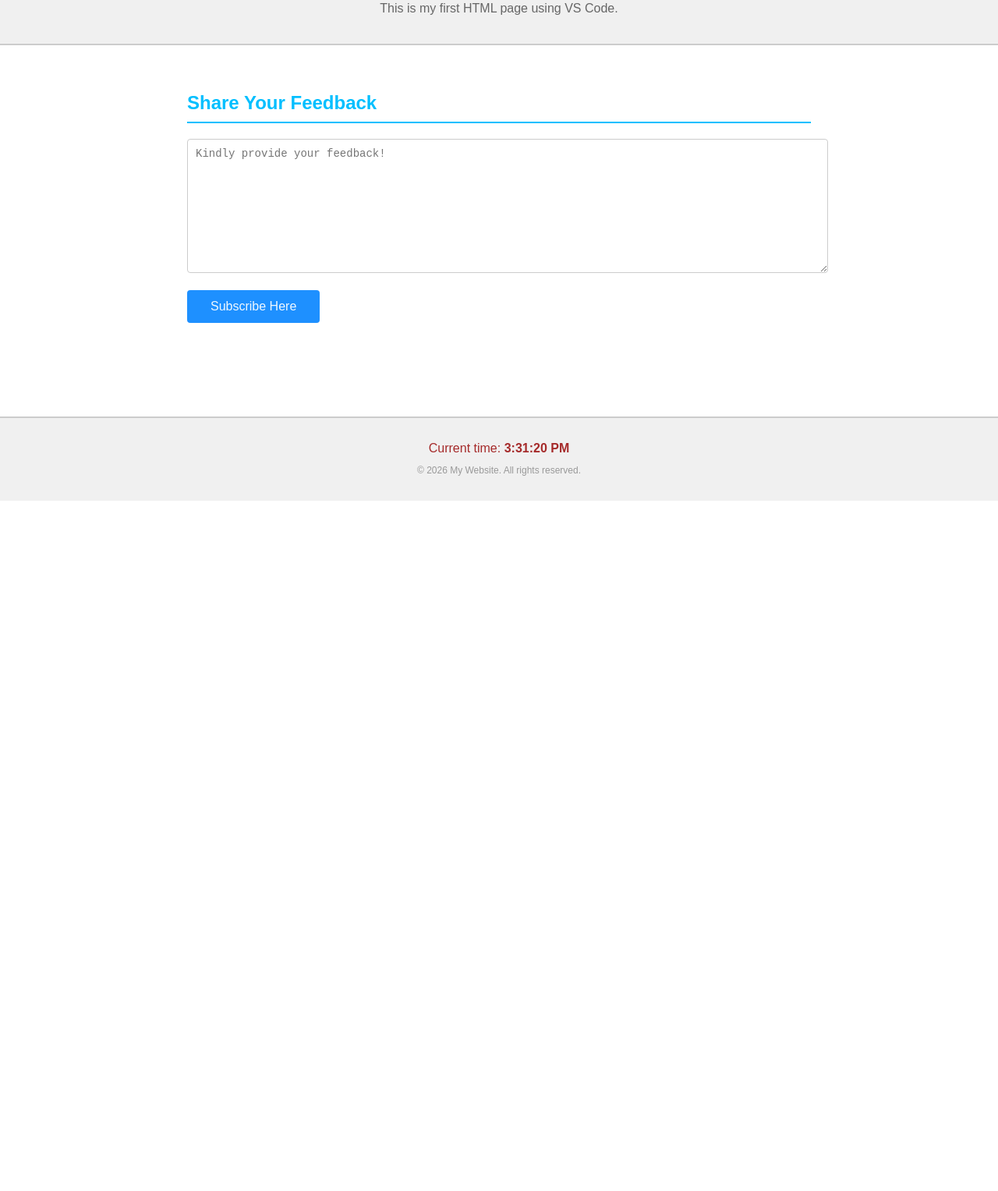
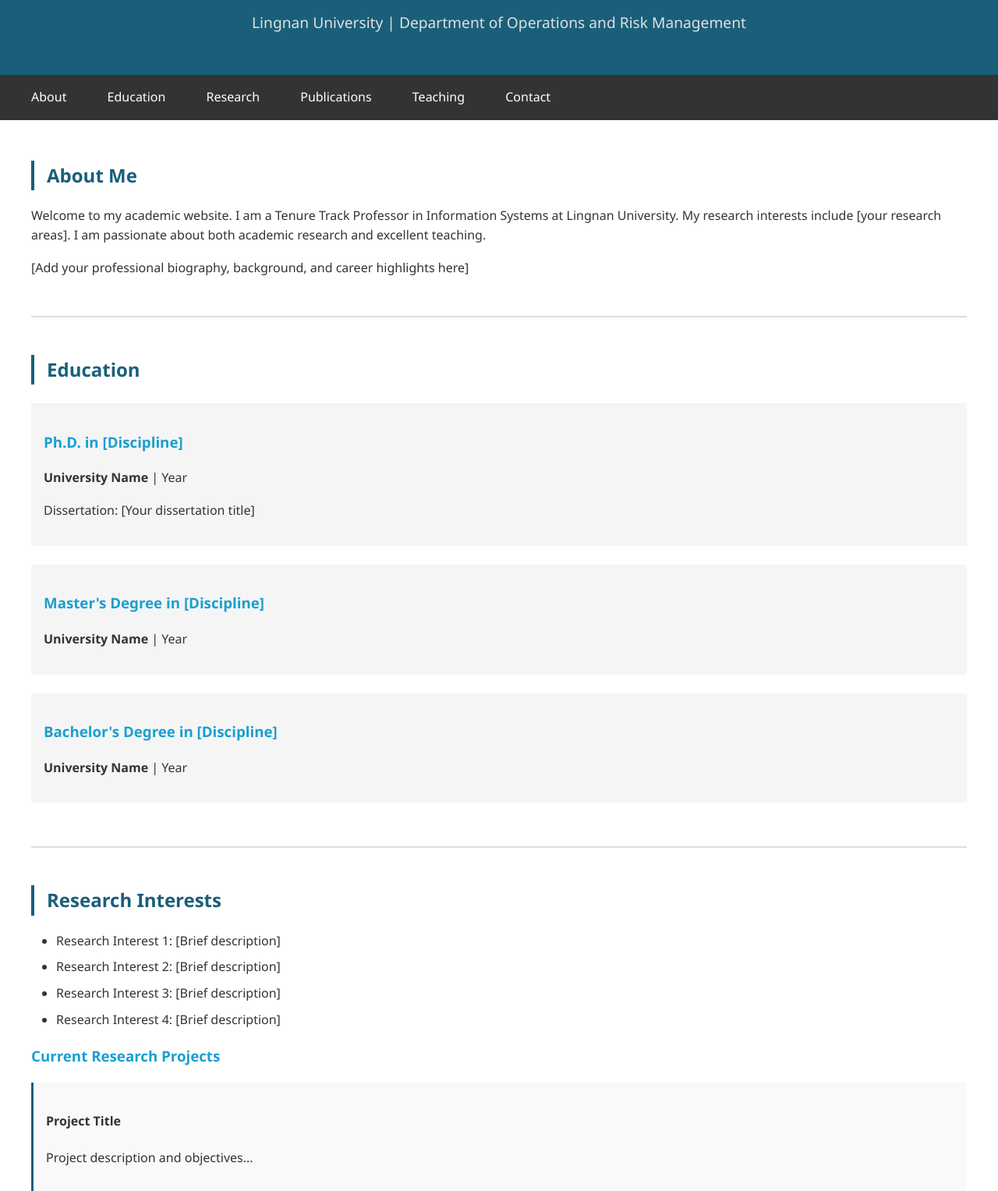
Before and after one commit to isjianhuayu-design/BAI, a plain HTML site: page index.html in a window 1280 px wide. Shown: the part 151-1678 px from the top of the page at 78% size. Before the commit the page ends 800 px from the top, so only its background shows below. Drawn offline with Linux system fonts and the light colour scheme.

Commit message:
Revise index.html for academic website structure
Updated the HTML structure and content for Dr. Jordan YU's academic website, including sections for About, Education, Research, Publications, Teaching, and Contact Information.

```diff
--- a/index.html
+++ b/index.html
@@ -3,69 +3,268 @@
   <head>
     <meta charset="UTF-8" />
     <meta name="viewport" content="width=device-width, initial-scale=1.0" />
-    <title>HTML codes</title>
+    <title>Dr. Jordan YU - Information Systems</title>
+    <style>
+      body {
+        font-family: "Segoe UI", Tahoma, Geneva, Verdana, sans-serif;
+        line-height: 1.6;
+        color: #333;
+        margin: 0;
+        padding: 0;
+      }
+      header {
+        background-color: #1a5f7a;
+        color: white;
+        padding: 2rem;
+        text-align: center;
+      }
+      nav {
+        background-color: #333;
+        padding: 1rem;
+        position: sticky;
+        top: 0;
+      }
+      nav a {
+        color: white;
+        text-decoration: none;
+        margin: 0 1.5rem;
+        font-weight: 500;
+      }
+      nav a:hover {
+        color: #1a9fcf;
+      }
+      main {
+        max-width: 1200px;
+        margin: 0 auto;
+        padding: 2rem;
+      }
+      section {
+        margin-bottom: 3rem;
+        border-bottom: 2px solid #ddd;
+        padding-bottom: 2rem;
+      }
+      section:last-child {
+        border-bottom: none;
+      }
+      h1 {
+        margin: 0;
+        font-size: 2.5rem;
+      }
+      h2 {
+        color: #1a5f7a;
+        border-left: 4px solid #1a5f7a;
+        padding-left: 1rem;
+      }
+      h3 {
+        color: #1a9fcf;
+      }
+      .subtitle {
+        font-size: 1.2rem;
+        color: #e0e0e0;
+      }
+      .contact-info {
+        font-size: 0.95rem;
+      }
+      ul,
+      ol {
+        margin: 1rem 0;
+        padding-left: 2rem;
+      }
+      li {
+        margin: 0.5rem 0;
+      }
+      article {
+        background-color: #f9f9f9;
+        padding: 1rem;
+        margin: 1rem 0;
+        border-left: 3px solid #1a5f7a;
+      }
+      footer {
+        background-color: #333;
+        color: white;
+        text-align: center;
+        padding: 1.5rem;
+        margin-top: 3rem;
+      }
+      .education-item,
+      .publication-item {
+        margin: 1.5rem 0;
+        padding: 1rem;
+        background-color: #f5f5f5;
+      }
+    </style>
   </head>
-  <body style="color: brown; font-family: Arial, sans-serif; margin: 0; padding: 0;">
-
-    <!-- Header Section -->
-    <header style="background-color: #f0f0f0; padding: 20px; text-align: center; border-bottom: 2px solid #ccc;">
-      <img src="LUlogo.jpg" alt="LU Logo" width="150" style="margin-bottom: 20px;" />
-      <h1
-        style="
-          color: deepskyblue;
-          font-family: &quot;Times New Roman&quot;, Times, serif;
-          font-size: 60px;
-          margin: 10px 0;
-        "
-      >
-        Welcome everyone!
-      </h1>
-      <p style="font-size: 16px; color: #666;">This is my first HTML page using VS Code.</p>
+  <body>
+    <!-- HEADER -->
+    <header>
+      <h1>Dr. Jordan YU</h1>
+      <p class="subtitle">Assistant Professor | Information Systems</p>
+      <p class="subtitle">
+        Lingnan University | Department of Operations and Risk Management
+      </p>
     </header>
 
-    <!-- Main Content Section -->
-    <main style="padding: 40px 20px; max-width: 800px; margin: 0 auto;">
+    <!-- NAVIGATION -->
+    <nav>
+      <a href="#about">About</a>
+      <a href="#education">Education</a>
+      <a href="#research">Research</a>
+      <a href="#publications">Publications</a>
+      <a href="#teaching">Teaching</a>
+      <a href="#contact">Contact</a>
+    </nav>
 
-      <!-- Feedback Section -->
-      <section style="margin-bottom: 40px;">
-        <h2 style="color: deepskyblue; border-bottom: 2px solid deepskyblue; padding-bottom: 10px;">Share Your Feedback</h2>
-        <textarea
-          placeholder="Kindly provide your feedback!"
-          style="width: 100%; height: 150px; padding: 10px; font-size: 14px; border: 1px solid #ccc; border-radius: 4px;"
-        ></textarea>
-        <br /><br />
-        <button
-          style="
-            background-color: dodgerblue;
-            color: aliceblue;
-            border: none;
-            padding: 12px 30px;
-            font-size: 16px;
-            border-radius: 4px;
-            cursor: pointer;
-          "
-          onclick="alert('Thank you for subscribing!')"
-        >
-          Subscribe Here
-        </button>
+    <!-- MAIN CONTENT -->
+    <main>
+      <!-- ABOUT SECTION -->
+      <section id="about">
+        <h2>About Me</h2>
+        <p>
+          Welcome to my academic website. I am a Tenure Track Professor in
+          Information Systems at Lingnan University. My research interests
+          include [your research areas]. I am passionate about both academic
+          research and excellent teaching.
+        </p>
+        <p>
+          [Add your professional biography, background, and career highlights
+          here]
+        </p>
       </section>
 
+      <!-- EDUCATION SECTION -->
+      <section id="education">
+        <h2>Education</h2>
+        <div class="education-item">
+          <h3>Ph.D. in [Discipline]</h3>
+          <p><strong>University Name</strong> | Year</p>
+          <p>Dissertation: [Your dissertation title]</p>
+        </div>
+        <div class="education-item">
+          <h3>Master's Degree in [Discipline]</h3>
+          <p><strong>University Name</strong> | Year</p>
+        </div>
+        <div class="education-item">
+          <h3>Bachelor's Degree in [Discipline]</h3>
+          <p><strong>University Name</strong> | Year</p>
+        </div>
+      </section>
+
+      <!-- RESEARCH SECTION -->
+      <section id="research">
+        <h2>Research Interests</h2>
+        <ul>
+          <li>Research Interest 1: [Brief description]</li>
+          <li>Research Interest 2: [Brief description]</li>
+          <li>Research Interest 3: [Brief description]</li>
+          <li>Research Interest 4: [Brief description]</li>
+        </ul>
+        <h3>Current Research Projects</h3>
+        <article>
+          <h4>Project Title</h4>
+          <p>Project description and objectives...</p>
+        </article>
+        <article>
+          <h4>Project Title</h4>
+          <p>Project description and objectives...</p>
+        </article>
+      </section>
+
+      <!-- PUBLICATIONS SECTION -->
+      <section id="publications">
+        <h2>Publications</h2>
+        <h3>Journal Articles</h3>
+        <ol>
+          <li>
+            Author(s). (Year). "Article Title." <em>Journal Name</em>,
+            Volume(Issue), Pages.
+          </li>
+          <li>
+            Author(s). (Year). "Article Title." <em>Journal Name</em>,
+            Volume(Issue), Pages.
+          </li>
+        </ol>
+        <h3>Conference Proceedings</h3>
+        <ol>
+          <li>
+            Author(s). (Year). "Paper Title." In
+            <em>Proceedings of Conference Name</em>.
+          </li>
+          <li>
+            Author(s). (Year). "Paper Title." In
+            <em>Proceedings of Conference Name</em>.
+          </li>
+        </ol>
+        <h3>Books & Book Chapters</h3>
+        <ol>
+          <li>Author(s). (Year). <em>Book Title</em>. Publisher Name.</li>
+        </ol>
+      </section>
+
+      <!-- TEACHING SECTION -->
+      <section id="teaching">
+        <h2>Teaching</h2>
+        <h3>Current Courses</h3>
+        <ul>
+          <li><strong>Course Code:</strong> Course Name | Semester</li>
+          <li><strong>Course Code:</strong> Course Name | Semester</li>
+        </ul>
+        <h3>Teaching Philosophy</h3>
+        <p>
+          [Share your approach to education, teaching philosophy, and methods]
+        </p>
+      </section>
+
+      <!-- CONTACT SECTION -->
+      <section id="contact">
+        <h2>Contact Information</h2>
+        <div class="contact-info">
+          <p>
+            <strong>Email:</strong>
+            <a href="mailto:your.email@lingnan.edu.hk"
+              >your.email@lingnan.edu.hk</a
+            >
+          </p>
+          <p><strong>Office:</strong> [Building Name, Room Number]</p>
+          <p><strong>Phone:</strong> [Your Phone Number]</p>
+          <p><strong>Office Hours:</strong> [Your Office Hours]</p>
+        </div>
+        <h3>Follow Me</h3>
+        <ul>
+          <li><a href="https://linkedin.com/in/yourprofile">LinkedIn</a></li>
+          <li><a href="https://orcid.org/your-orcid">ORCID</a></li>
+          <li>
+            <a href="https://researchgate.net/profile/yourprofile"
+              >ResearchGate</a
+            >
+          </li>
+          <li>
+            <a href="https://scholar.google.com/citations?user=your-id"
+              >Google Scholar</a
+            >
+          </li>
+        </ul>
+      </section>
     </main>
 
-    <!-- Footer Section -->
-    <footer style="background-color: #f0f0f0; padding: 20px; text-align: center; border-top: 2px solid #ccc; margin-top: 40px;">
-      <p style="margin: 10px 0;">Current time: <span id="currentTime" style="font-weight: bold;"></span></p>
-      <p style="font-size: 12px; color: #999;">&copy; 2026 My Website. All rights reserved.</p>
+    <!-- FOOTER -->
+    <footer>
+      <p>
+        &copy; 2026 Dr. [Your Name]. All rights reserved. | Last updated:
+        January 2026
+      </p>
     </footer>
 
     <script>
-      function updateTime() {
-        const now = new Date();
-        document.getElementById("currentTime").innerHTML =
-          now.toLocaleTimeString();
-      }
-      updateTime();
-      setInterval(updateTime, 1000); // Updates every second
+      // Smooth scrolling for navigation links
+      document.querySelectorAll('a[href^="#"]').forEach((anchor) => {
+        anchor.addEventListener("click", function (e) {
+          e.preventDefault();
+          const target = document.querySelector(this.getAttribute("href"));
+          if (target) {
+            target.scrollIntoView({ behavior: "smooth" });
+          }
+        });
+      });
     </script>
   </body>
 </html>
```
